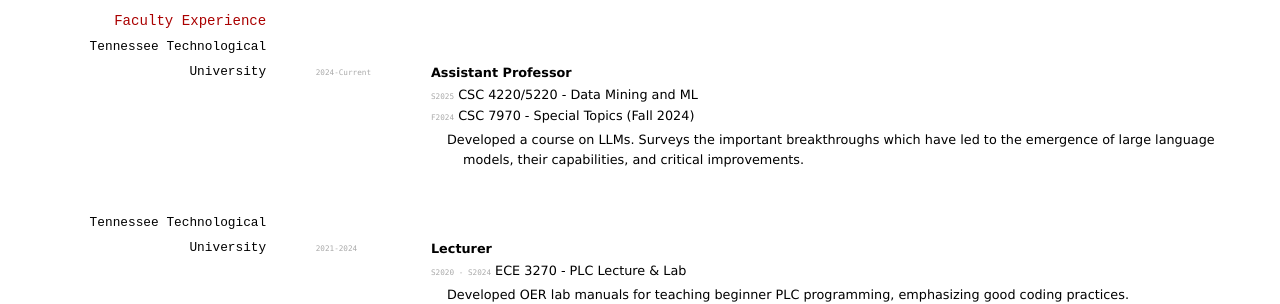
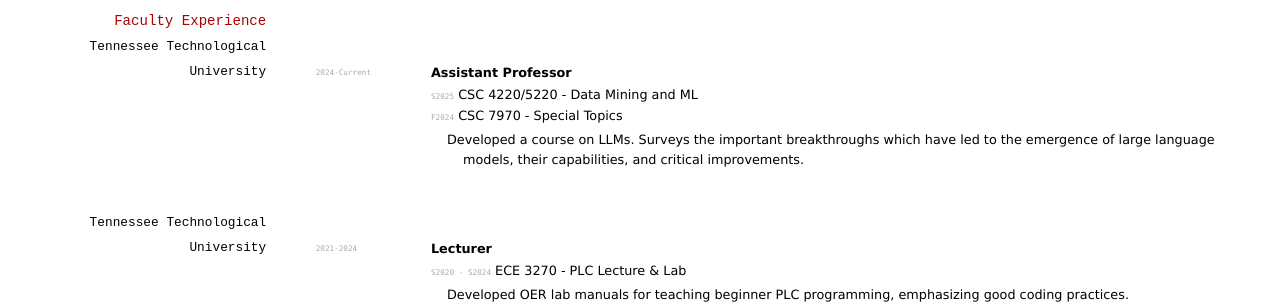
Before and after one commit to JesseTNRoberts/JesseTNRoberts.github.io, a Jekyll site: the page built from _pages/cv.md, in a window 1280 px wide and 900 px high, scrolled down 397 px. Shown: the part 152-456 px from the top of the window. Built offline with Jekyll 4.4.1, drawn with Linux system fonts in a browser that asks for light colours.

Commit message:
Updated cv template

```diff
--- a/_pages/cv.md
+++ b/_pages/cv.md
@@ -50,7 +50,7 @@ Computational Linguistics and NLP, Machine Cognition, Robotics, Neural Architect
 `2024-Current`
 **Assistant Professor**
 - `S2025` CSC 4220/5220 - Data Mining and ML
-- `F2024` CSC 7970 - Special Topics (Fall 2024)
+- `F2024` CSC 7970 - Special Topics
   - Developed a course on LLMs. Surveys the important breakthroughs which have led to the emergence of large language models, their capabilities, and critical improvements.
 
 
@@ -87,38 +87,16 @@ Developed a co-op program to improve recruitment. Oversaw hiring, training, and
 
 ## Awards, Honors, and Grants
 ### Vanderbilt University
-`F2021`
-- Received the American Bureau of Shipping merit Scholarship
-
-`S2021`
-
-- Nominated for the Graduate Leadership Anchor Award
-
-`S2024`
-
-- Nominated for the CF Chen best paper award
-
-`Su2024`
-
-- Received the Vanderbilt Award for Doctoral Discovery
-
+- `F2021` Received the American Bureau of Shipping merit Scholarship
+- `S2021` Nominated for the Graduate Leadership Anchor Award
+- `S2024` Nominated for the CF Chen best paper award
+- `Su2024` Received the Vanderbilt Award for Doctoral Discovery
 
 ### Tennessee Technological University
-`F2018`
-- Awarded a Carnegie Fellowship
-
-`F2023`
-
-- Awarded OER Development Grant
-
-`S2024`
-
-- Awarded IEEE AESS Grant for the DARPA Triage Challenge
-
-`S2024`
-
-- Nominated for the KEEN Foundation Rising Star Award
-
+- `F2018` Awarded a Carnegie Fellowship
+- `F2023` Awarded OER Development Grant
+- `S2024` Awarded IEEE AESS Grant for the DARPA Triage Challenge
+- `S2024` Nominated for the KEEN Foundation Rising Star Award
 
 ---
 
```
